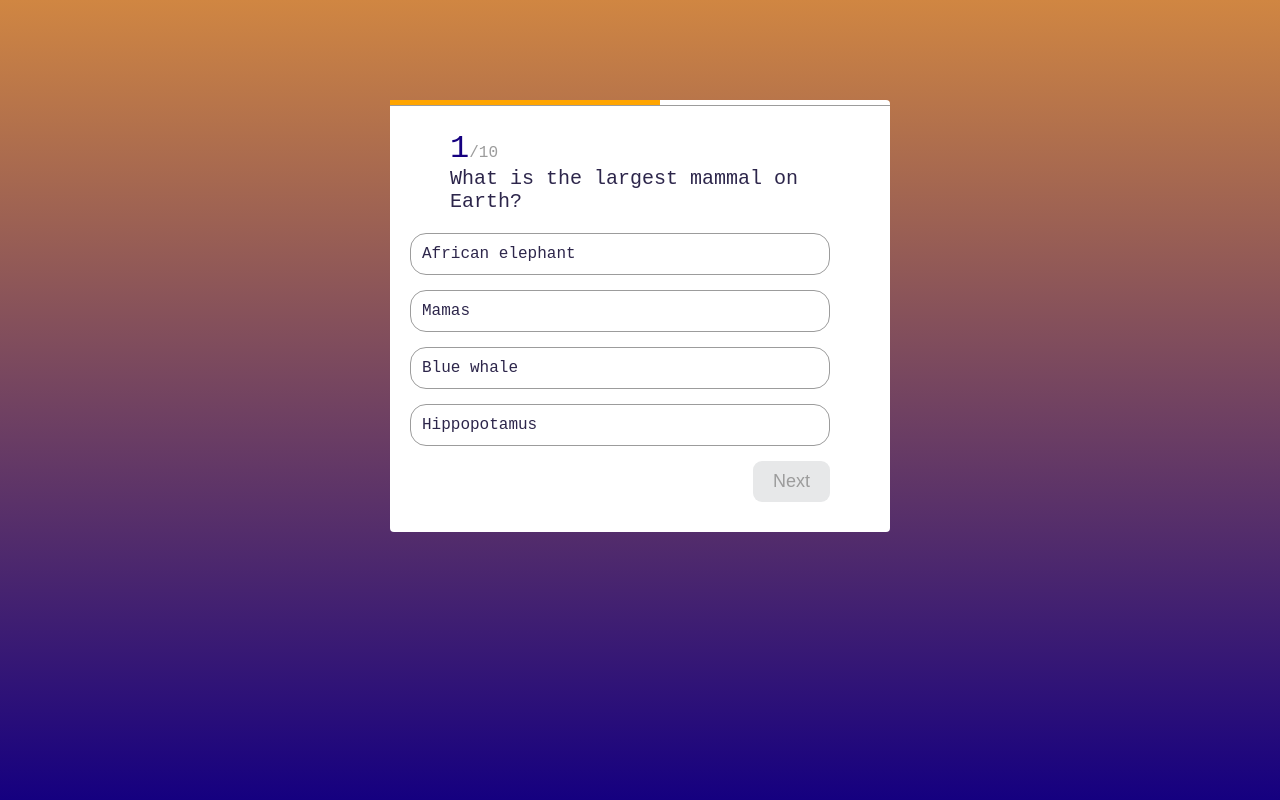
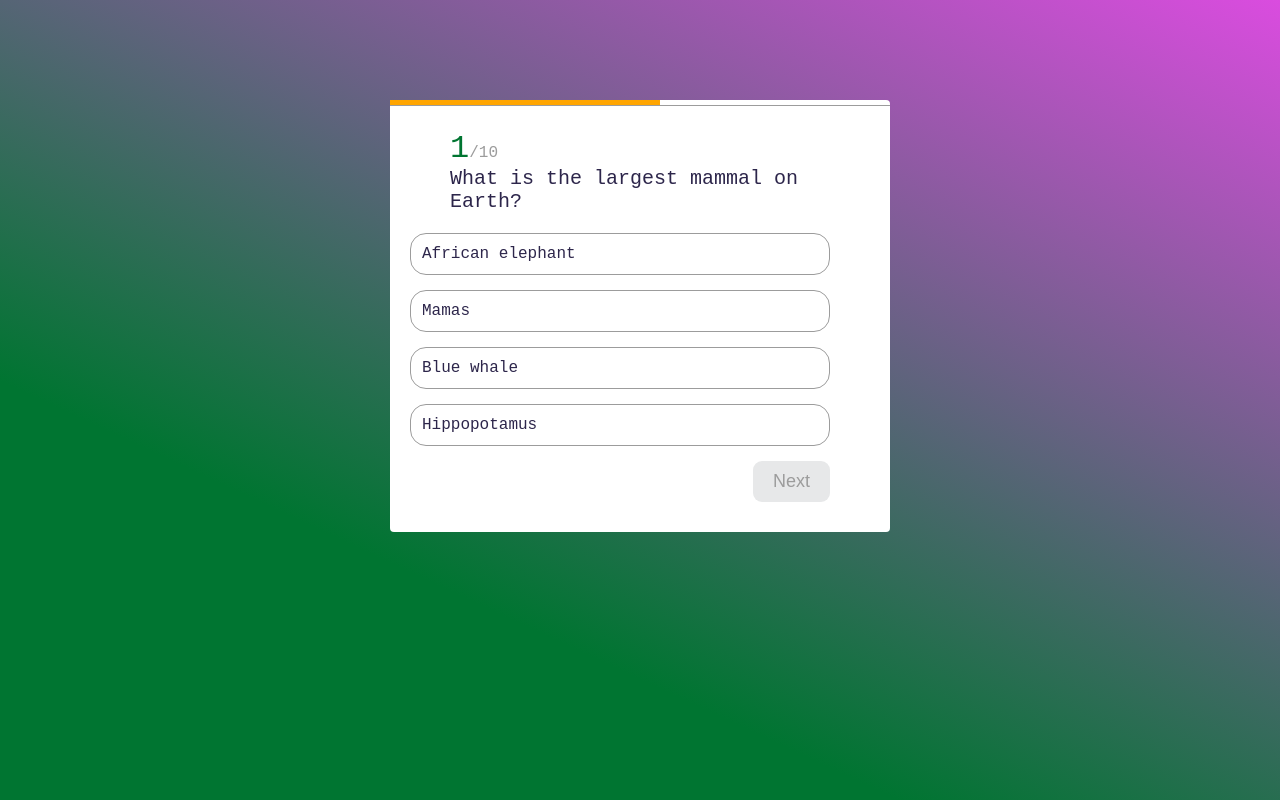
Before and after one commit to repour/Quiz-App, a React (Vite) app: page / in a window 1280 px wide. Built offline with nearby package versions, Linux system fonts and the light colour scheme.

Commit message:
bug fixing for answer timer

```diff
--- a/src/components/AnswerTimer/AnswerTimer.jsx
+++ b/src/components/AnswerTimer/AnswerTimer.jsx
@@ -22,7 +22,7 @@ const AnswerTimer = ({ duration, onTimeUp }) => {
             clearInterval(intervalRef.current);
             setTimeout(()=>{
                 onTimeUp();
-            });
+            },100);
 
         }
     }, [counter])
--- a/src/styles/index.scss
+++ b/src/styles/index.scss
@@ -7,7 +7,7 @@
 
 body {
     font-family: monospace;
-    background: linear-gradient(0deg, $primary 0.03%, $accent);
+    background: linear-gradient(25deg, $primary 30%, $accent);
     color: $foreground;
     display: flex;
     justify-content: center;
--- a/src/styles/var.scss
+++ b/src/styles/var.scss
@@ -1,5 +1,5 @@
-$primary: #150080;
-$accent: #d08642;
+$primary: #007531;
+$accent: #da4cdf;
 $bg: #ffffff;
 $bg-accent: #e7e8e9;
 $disabled: #9c9c9c;
```
